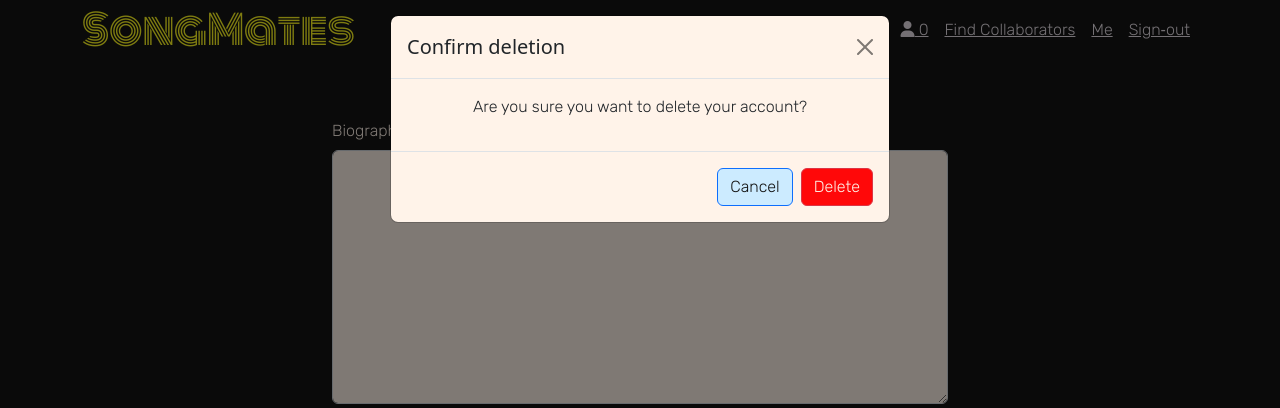
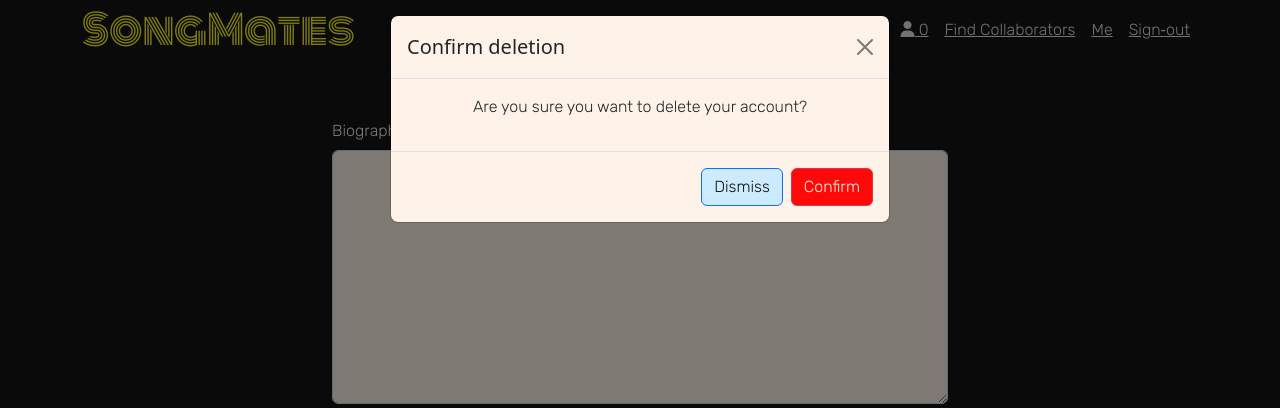
Before and after one commit to andy-guttridge/song-mates, a Django app: page /edit-profile/ in a window 1280 px wide, after a click on "Delete my account". Shown: the part 13-421 px from the top of the page. Run offline with Django 3.2, Linux system fonts and the light colour scheme; the visitor is signed in with stand-in values (Sample User, id 1); data comes from the database, SQL or seed files in the repository; data that the repository does not hold is empty; some libraries are stand-ins or nearby versions.

Commit message:
Fix: change text for buttons in some modals to ensure consistent terminology across the site

```diff
--- a/templates/collab_requests.html
+++ b/templates/collab_requests.html
@@ -46,7 +46,7 @@
                 <p>Are you sure you want to reject this collaboration request?</p>
             </div>
             <div class="modal-footer">
-                <button type="button" class="btn btn-primary" aria-label="Cancel rejection" data-bs-dismiss="modal">Cancel</button>
+                <button type="button" class="btn btn-primary" aria-label="Cancel rejection" data-bs-dismiss="modal">Dismiss</button>
                 <button type="submit" class="btn btn-danger" aria-label="Confirm rejection" data-bs-dismiss="modal" form="reject-collab" name="collab-reject">Confirm</button>
             </div>
         </div>
--- a/templates/edit_profile.html
+++ b/templates/edit_profile.html
@@ -41,8 +41,8 @@
                     <p>Are you sure you want to delete your account?</p>
                 </div>
                 <div class="modal-footer">
-                    <button type="button" class="btn btn-primary" data-bs-dismiss="modal">Cancel</button>
-                    <button type="submit" class="btn btn-danger" aria-label="Confirm deletion" data-bs-dismiss="modal" form="user-delete">Delete</button>
+                    <button type="button" class="btn btn-primary" data-bs-dismiss="modal" aria-label="Cancel deletion">Dismiss</button>
+                    <button type="submit" class="btn btn-danger" aria-label="Confirm deletion" data-bs-dismiss="modal" form="user-delete">Confirm</button>
                 </div>
             </div>
         </div>
```
